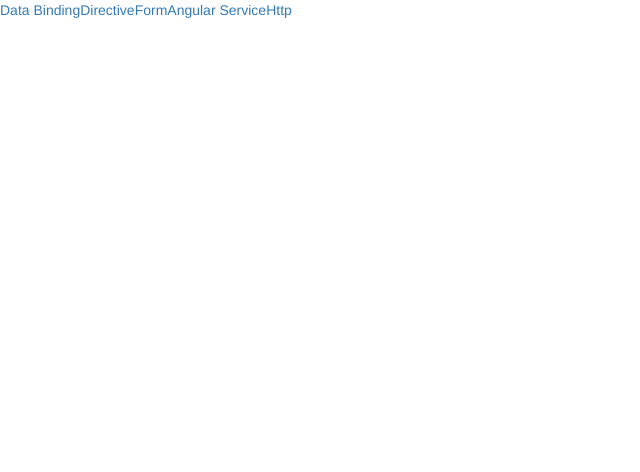
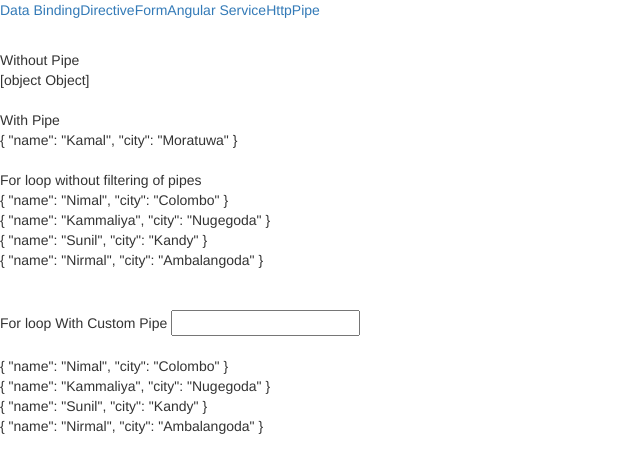
Before and after one commit to Eminda/angularGuide, an Angular app: page /pipe in a window 1280 px wide. Before the commit this address led to /. Shown: the top 472 px of the page, without its empty margins (0-640 px from the left). Built offline with nearby package versions, Linux system fonts and the light colour scheme.

Commit message:
Pipe work

```diff
--- a/src/app/app.component.html
+++ b/src/app/app.component.html
@@ -4,6 +4,7 @@
   <a routerLink="/form">Form</a>
   <a routerLink="/angularService">Angular Service</a>
   <a routerLink="/http">Http</a>
+  <a routerLink="/pipe">Pipe</a>
 </div>
 
 <router-outlet></router-outlet>
--- /dev/null
+++ b/src/app/pipe/filter-pipe.pipe.ts
@@ -0,0 +1,16 @@
+import {Pipe, PipeTransform} from '@angular/core';
+
+@Pipe({
+  name: 'filterPipe'
+})
+export class FilterPipePipe implements PipeTransform {
+
+  transform(items: any, name: any): any {
+    if (name) {
+      items = items.filter(
+        item => item.name.toUpperCase().startsWith(name.toUpperCase()));
+    }
+    return items;
+  }
+
+}
--- /dev/null
+++ b/src/app/pipe/pipe.component.html
@@ -0,0 +1,23 @@
+Without Pipe
+<br>
+{{data}}
+<br>
+<br>
+With Pipe
+<br>
+{{data|json }}
+<br>
+<br>
+For loop without filtering of pipes
+<div *ngFor="let person of people">
+  {{person|json}}
+</div>
+<br>
+<br>
+For loop With Custom Pipe
+<input [(ngModel)]="name"/>
+<br>
+<br>
+<div *ngFor="let person of people|filterPipe:name">
+  {{person|json}}
+</div>
--- /dev/null
+++ b/src/app/pipe/pipe.component.ts
@@ -0,0 +1,22 @@
+import {Component, OnInit} from '@angular/core';
+
+@Component({
+  selector: 'app-pipe',
+  templateUrl: './pipe.component.html',
+  styleUrls: ['./pipe.component.css']
+})
+export class PipeComponent implements OnInit {
+  data = {name: 'Kamal', city: 'Moratuwa'};
+
+  people = [{name: 'Nimal', city: 'Colombo'}, {name: 'Kammaliya', city: 'Nugegoda'}, {name: 'Sunil', city: 'Kandy'},
+    {name: 'Nirmal', city: 'Ambalangoda'}];
+
+  name;
+
+  constructor() {
+  }
+
+  ngOnInit() {
+  }
+
+}
```
Also changed, not shown: src/app/app.module.ts (+8 -3 lines), src/app/pipe/pipe.component.css (added), 2 other files (tests, documents, lock files or other folders).
